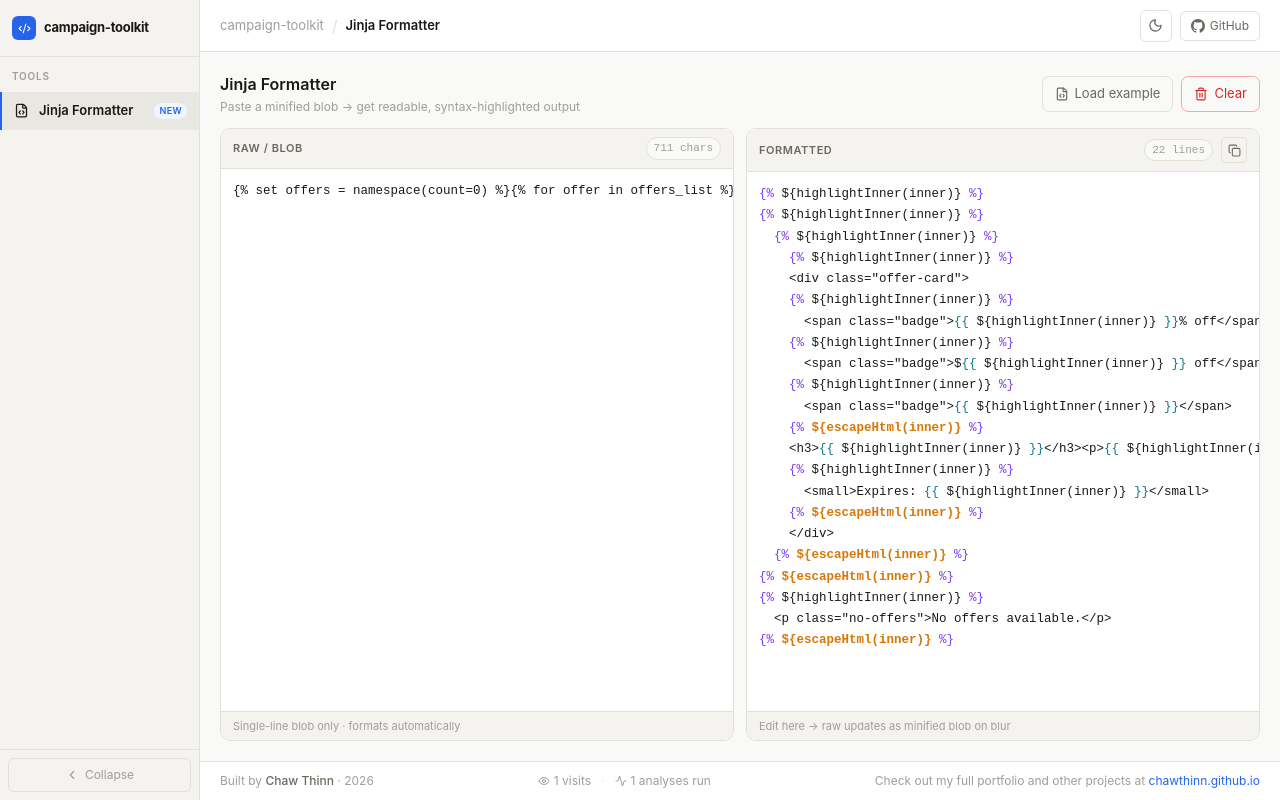
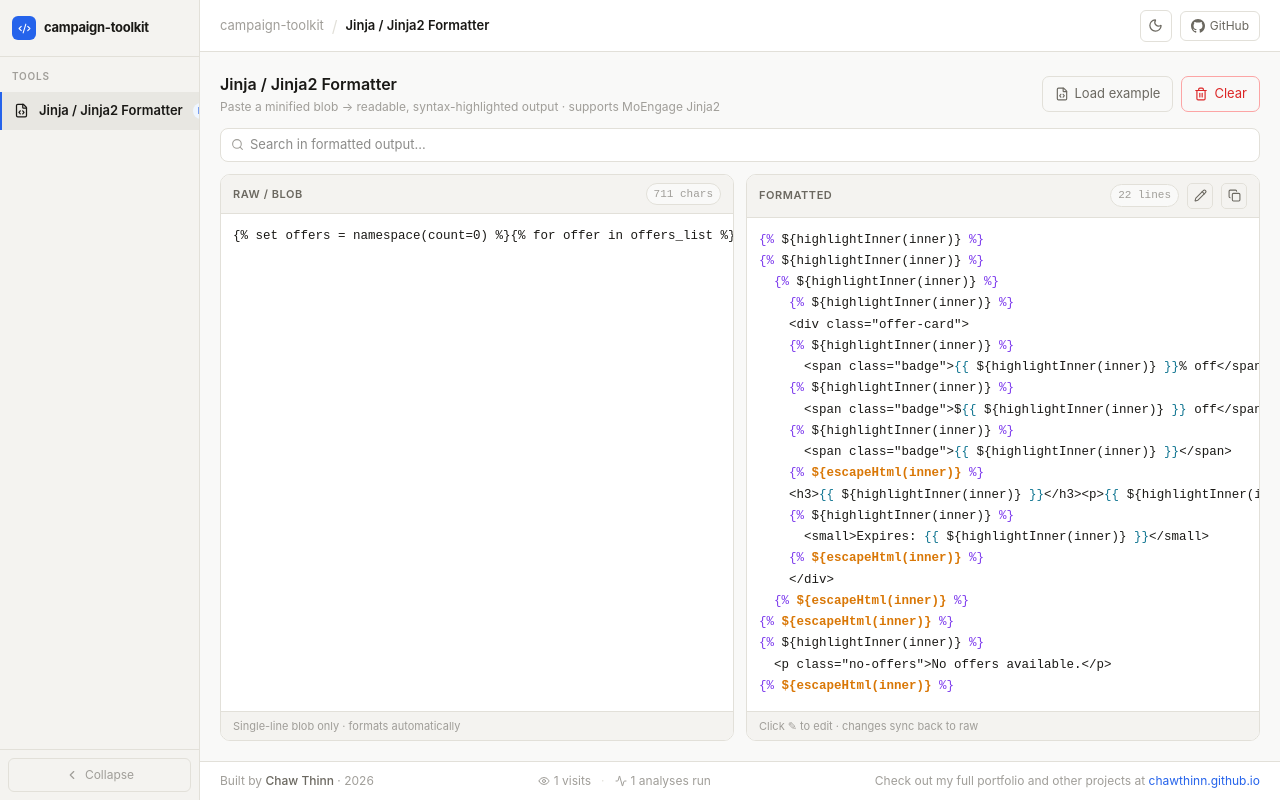
Before and after one commit to chawthinn/campaign-toolkit, a Next.js app: page / in a window 1280 px wide. Both pictures are taken after a click on the button "Load example". Built offline with nearby package versions, Linux system fonts and the light colour scheme.

Commit message:
feat: enhance JinjaFormatter with search functionality and editable formatted output

```diff
--- a/app/components/tools/JinjaFormatter.tsx
+++ b/app/components/tools/JinjaFormatter.tsx
@@ -1,64 +1,105 @@
 'use client';
 
-import { useState, useRef, useEffect } from 'react';
-import { Copy, Trash2, FileCode, Check } from 'lucide-react';
+import { useState, useRef, useEffect, useMemo } from 'react';
+import { Copy, Trash2, FileCode, Check, Search, ChevronUp, ChevronDown, X, Pencil } from 'lucide-react';
 import { formatJinja, JINJA_EXAMPLE } from '@/app/lib/jinja-formatter';
 import { recordAnalysis } from '@/app/lib/stats';
 
-// Collapse formatted multi-line back to a single-line blob
 function minify(text: string): string {
-  return text
-    .split('\n')
-    .map((s) => s.trim())
-    .filter(Boolean)
-    .join(' ');
+  return text.split('\n').map((s) => s.trim()).filter(Boolean).join(' ');
+}
+
+// Wraps search term matches in <mark> tags, skipping HTML tag content
+function applySearchHighlights(html: string, term: string): string {
+  if (!term.trim()) return html;
+  const esc = term.replace(/[.*+?^${}()|[\]\\]/g, '\\$&');
+  return html.replace(/(<[^>]+>|[^<]+)/g, (chunk) => {
+    if (chunk.startsWith('<')) return chunk;
+    return chunk.replace(
+      new RegExp(esc, 'gi'),
+      (m) => `<mark class="search-hit">${m}</mark>`,
+    );
+  });
 }
 
 export default function JinjaFormatter() {
   const [raw, setRaw] = useState('');
   const [formatted, setFormatted] = useState('');
   const [copied, setCopied] = useState(false);
-  const [editingFormatted, setEditingFormatted] = useState(false);
+  const [editMode, setEditMode] = useState(false);
+  const [editText, setEditText] = useState('');
+  const [searchTerm, setSearchTerm] = useState('');
+  const [matchIndex, setMatchIndex] = useState(0);
   const fmtRef = useRef<HTMLDivElement>(null);
 
-  // Auto-format raw → formatted (debounced, skipped while user edits formatted panel)
+  // Auto-format raw → formatted (debounced, skipped while in edit mode)
   useEffect(() => {
-    if (editingFormatted) return;
+    if (editMode) return;
     const timer = setTimeout(() => {
       setFormatted(raw.trim() ? formatJinja(raw) : '');
     }, 150);
     return () => clearTimeout(timer);
-  }, [raw, editingFormatted]);
+  }, [raw, editMode]);
 
-  // Imperatively update the formatted div's HTML to avoid cursor resets mid-edit
+  // Count matches in formatted plain text
+  const matchCount = useMemo(() => {
+    if (!searchTerm.trim() || !formatted) return 0;
+    const plain = formatted.replace(/<[^>]+>/g, '');
+    const esc = searchTerm.replace(/[.*+?^${}()|[\]\\]/g, '\\$&');
+    return (plain.match(new RegExp(esc, 'gi')) || []).length;
+  }, [searchTerm, formatted]);
+
+  // Reset active match when term or content changes
+  useEffect(() => { setMatchIndex(0); }, [searchTerm, formatted]);
+
+  // Imperatively update the formatted div (syntax highlighting + search marks)
   useEffect(() => {
-    if (!fmtRef.current || editingFormatted) return;
-    fmtRef.current.innerHTML = formatted
+    if (!fmtRef.current || editMode) return;
+    const base = formatted
       || '<span style="color:var(--text-muted)">Formatted output will appear here...</span>';
-  }, [formatted, editingFormatted]);
+    fmtRef.current.innerHTML = applySearchHighlights(base, searchTerm);
 
-  // On blur: minify the formatted content back to a single-line raw blob
-  function handleFormattedBlur() {
-    const text = fmtRef.current?.innerText?.trim() ?? '';
-    const blob = minify(text);
+    const hits = fmtRef.current.querySelectorAll<HTMLElement>('.search-hit');
+    hits.forEach((el, i) => el.classList.toggle('search-hit-active', i === matchIndex));
+    if (hits[matchIndex]) {
+      hits[matchIndex].scrollIntoView({ block: 'nearest', behavior: 'smooth' });
+    }
+  }, [formatted, searchTerm, matchIndex, editMode]);
+
+  function enterEditMode() {
+    // Populate the edit textarea with the current plain-text formatted content
+    const plain = fmtRef.current?.innerText ?? '';
+    setEditText(plain);
+    setEditMode(true);
+  }
+
+  function exitEditMode() {
+    const blob = minify(editText);
     setRaw(blob);
-    setEditingFormatted(false);
+    setEditMode(false);
     if (blob) recordAnalysis();
   }
 
+  function navigate(dir: 1 | -1) {
+    if (matchCount === 0) return;
+    setMatchIndex((i) => (i + dir + matchCount) % matchCount);
+  }
+
   function handleRawChange(value: string) {
-    // Strip any newlines — raw is always a single-line blob
     setRaw(value.replace(/\n/g, ' '));
   }
 
   function handleClear() {
     setRaw('');
     setFormatted('');
+    setSearchTerm('');
+    setEditMode(false);
+    setEditText('');
   }
 
   function handleExample() {
-    // JINJA_EXAMPLE may be multi-line for readability; minify it so raw stays one line
     setRaw(minify(JINJA_EXAMPLE));
+    setEditMode(false);
     recordAnalysis();
   }
 
@@ -73,32 +114,91 @@ export default function JinjaFormatter() {
 
   return (
     <div style={{ display: 'flex', flexDirection: 'column', height: '100%', gap: '12px' }}>
+
       {/* Header */}
       <div style={{ display: 'flex', alignItems: 'center', justifyContent: 'space-between' }}>
         <div>
           <h2 style={{ fontSize: '16px', fontWeight: 600, color: 'var(--text-primary)' }}>
-            Jinja Formatter
+            Jinja / Jinja2 Formatter
           </h2>
           <p style={{ fontSize: '12px', color: 'var(--text-muted)', marginTop: '2px' }}>
-            Paste a minified blob → get readable, syntax-highlighted output
+            Paste a minified blob → readable, syntax-highlighted output · supports MoEngage Jinja2
           </p>
         </div>
         <div style={{ display: 'flex', gap: '8px' }}>
           <button className="btn-ghost" onClick={handleExample}>
-            <FileCode size={14} />
-            Load example
+            <FileCode size={14} /> Load example
           </button>
           <button className="btn-ghost btn-danger" onClick={handleClear}>
-            <Trash2 size={14} />
-            Clear
+            <Trash2 size={14} /> Clear
           </button>
         </div>
       </div>
 
+      {/* Search bar */}
+      <div
+        style={{
+          display: 'flex',
+          alignItems: 'center',
+          gap: '6px',
+          padding: '6px 10px',
+          background: 'var(--bg-panel)',
+          border: '1px solid var(--border)',
+          borderRadius: '8px',
+          flexShrink: 0,
+        }}
+      >
+        <Search size={13} style={{ color: 'var(--text-muted)', flexShrink: 0 }} />
+        <input
+          type="text"
+          placeholder="Search in formatted output…"
+          value={searchTerm}
+          onChange={(e) => setSearchTerm(e.target.value)}
+          onKeyDown={(e) => {
+            if (e.key === 'Enter') navigate(e.shiftKey ? -1 : 1);
+            if (e.key === 'Escape') setSearchTerm('');
+          }}
+          style={{
+            flex: 1,
+            border: 'none',
+            outline: 'none',
+            background: 'transparent',
+            fontSize: '13px',
+            color: 'var(--text-primary)',
+            fontFamily: 'inherit',
+          }}
+        />
+        {searchTerm && (
+          <>
+            <span
+              style={{
+                fontSize: '11px',
+                color: matchCount > 0 ? 'var(--text-muted)' : '#dc2626',
+                flexShrink: 0,
+                minWidth: '60px',
+                textAlign: 'right',
+              }}
+            >
+              {matchCount > 0 ? `${matchIndex + 1} / ${matchCount}` : 'no matches'}
+            </span>
+            <button className="icon-btn" onClick={() => navigate(-1)} title="Previous (Shift+Enter)">
+              <ChevronUp size={12} />
+            </button>
+            <button className="icon-btn" onClick={() => navigate(1)} title="Next (Enter)">
+              <ChevronDown size={12} />
+            </button>
+            <button className="icon-btn" onClick={() => setSearchTerm('')} title="Clear search">
+              <X size={12} />
+            </button>
+          </>
+        )}
+      </div>
+
       {/* Panels */}
       <div style={{ display: 'grid', gridTemplateColumns: '1fr 1fr', gap: '12px', flex: 1, minHeight: 0 }}>
-        {/* Raw — single-line blob input */}
-        <div className="panel" style={{ display: 'flex', flexDirection: 'column' }}>
+
+        {/* Raw — single-line blob */}
+        <div className="panel" style={{ display: 'flex', flexDirection: 'column', minHeight: 0 }}>
           <div className="panel-header">
             <span>Raw / Blob</span>
             <span className="badge">{raw.length} chars</span>
@@ -111,42 +211,73 @@ export default function JinjaFormatter() {
             onKeyDown={(e) => { if (e.key === 'Enter') e.preventDefault(); }}
             placeholder="Paste your single-line Jinja blob here..."
             spellCheck={false}
-            style={{ flex: 1, resize: 'none', whiteSpace: 'nowrap', overflowX: 'auto', overflowY: 'hidden' }}
+            style={{
+              flex: 1,
+              resize: 'none',
+              whiteSpace: 'nowrap',
+              overflowX: 'auto',
+              overflowY: 'hidden',
+              minHeight: 0,
+            }}
           />
           <div className="panel-footer">
-            <span>Single-line blob only · formats automatically</span>
+            Single-line blob only · formats automatically
           </div>
         </div>
 
-        {/* Formatted — editable, syncs back to raw as a minified blob on blur */}
-        <div className="panel" style={{ display: 'flex', flexDirection: 'column' }}>
+        {/* Formatted — syntax-highlighted display or plain-text edit mode */}
+        <div className="panel" style={{ display: 'flex', flexDirection: 'column', minHeight: 0 }}>
           <div className="panel-header">
             <span>Formatted</span>
             <div style={{ display: 'flex', alignItems: 'center', gap: '8px' }}>
-              {fmtLines > 0 && <span className="badge">{fmtLines} lines</span>}
+              {fmtLines > 0 && !editMode && <span className="badge">{fmtLines} lines</span>}
+              {editMode && <span className="badge" style={{ color: 'var(--accent)', borderColor: 'var(--accent)' }}>editing</span>}
+              <button
+                className="icon-btn"
+                onClick={editMode ? exitEditMode : enterEditMode}
+                disabled={!formatted && !editMode}
+                title={editMode ? 'Save & sync to raw' : 'Edit formatted output'}
+              >
+                {editMode ? <Check size={13} /> : <Pencil size={13} />}
+              </button>
               <button
                 className="icon-btn"
                 onClick={handleCopy}
-                disabled={!formatted}
+                disabled={!formatted || editMode}
                 title="Copy formatted"
               >
                 {copied ? <Check size={13} /> : <Copy size={13} />}
               </button>
             </div>
           </div>
-          <div
-            ref={fmtRef}
-            contentEditable
-            suppressContentEditableWarning
-            className="mono code-area formatted-pane"
-            style={{ flex: 1, overflow: 'auto', padding: '12px', outline: 'none' }}
-            onFocus={() => setEditingFormatted(true)}
-            onBlur={handleFormattedBlur}
-          />
+
+          {editMode ? (
+            <textarea
+              className="mono code-area"
+              value={editText}
+              onChange={(e) => setEditText(e.target.value)}
+              onBlur={exitEditMode}
+              autoFocus
+              spellCheck={false}
+              style={{ flex: 1, resize: 'none', minHeight: 0 }}
+            />
+          ) : (
+            <div
+              ref={fmtRef}
+              className="mono code-area formatted-pane"
+              style={{ flex: 1, overflow: 'auto', padding: '12px', minHeight: 0 }}
+            />
+          )}
+
           <div className="panel-footer">
-            {formatted ? 'Edit here → raw updates as minified blob on blur' : 'Waiting for input'}
+            {editMode
+              ? 'Editing plain text — click ✓ or blur to sync back to raw blob'
+              : formatted
+                ? 'Click ✎ to edit · changes sync back to raw'
+                : 'Waiting for input'}
           </div>
         </div>
+
       </div>
     </div>
   );
--- a/app/lib/jinja-formatter.ts
+++ b/app/lib/jinja-formatter.ts
@@ -54,7 +54,8 @@ const CLOSERS = ['endif', 'endfor', 'endblock', 'endmacro', 'endcall', 'endfilte
 const MIDDLES = ['else', 'elif'];
 
 function getFirstKeyword(val: string): string {
-  return val.slice(2, -2).trim().split(/\s+/)[0];
+  // Strip whitespace-control dashes: {%- ... -%} → inner trim → first word
+  return val.slice(2, -2).trim().replace(/^-\s*/, '').split(/\s+/)[0];
 }
 
 export function formatJinja(src: string): string {
--- a/app/page.tsx
+++ b/app/page.tsx
@@ -10,7 +10,7 @@ import JinjaFormatter from '@/app/components/tools/JinjaFormatter';
 const TOOLS: Tool[] = [
   {
     id: 'jinja-formatter',
-    label: 'Jinja Formatter',
+    label: 'Jinja / Jinja2 Formatter',
     icon: <FileCode size={15} />,
     badge: 'new',
   },
```
Also changed, not shown: app/globals.css (+12 -0 lines).
